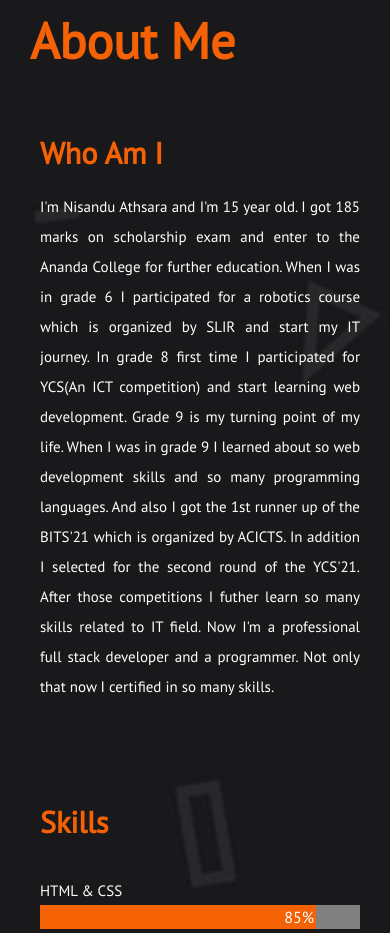
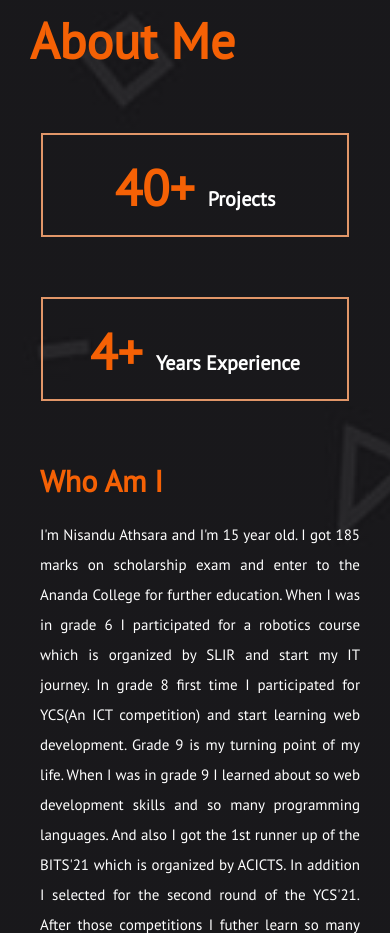
Before and after one commit to NisanduAthsara/Personal-Portifolio, a plain HTML site: page index.html in a window 390 px wide. Shown: the part 940-1873 px from the top of the page. Drawn offline with Linux system fonts and the light colour scheme; a web font is replaced by a local one.

Commit message:
Add some new items

```diff
--- a/css/style.css
+++ b/css/style.css
@@ -346,3 +346,100 @@ body{
         margin-left:10px;
     }
 }
+
+.about-cards{
+    display:flex;
+    flex-wrap: wrap;
+    margin-left:50px;
+}
+
+.about-card{
+    margin:20px;
+    margin-top:60px;
+    margin-left:0;
+    width:40%;
+    padding: 30px;
+    border:2px solid #e19668;
+    height:120px;
+    color:#fff;
+    transition: 0.4s ease-in-out;
+    cursor: pointer;
+}
+
+.about-card:hover{
+    border:2px solid #f56105;
+}
+
+.card-special{
+    color:#f56105;
+    font-size: 100px;
+}
+
+@media only screen and (max-width: 1125px){
+    .card-special{
+        font-size:80px;
+    }
+    .about-card{
+        font-size:15px;
+        margin-right:5px;
+        padding-right:25px;
+    }
+}
+
+@media only screen and (max-width: 1075px){
+    .about-cards{
+        display:block;
+    }
+    .about-card{
+        width:60%;
+        display:flex;
+        justify-content: center;
+        margin-left: auto;
+        margin-right: auto;
+    }
+}
+
+@media only screen and (max-width: 830px){
+    .about-card{
+        width:80%;
+    }
+}
+
+@media only screen and (max-width: 700px){
+    .about-cards{
+        margin-left:0;
+    }
+    .about-card{
+        width:80%;
+        padding:20px;
+        font-size:12px;
+        height:100px;
+    }
+    .card-special{
+        font-size:70px;
+    }
+}
+
+@media only screen and (max-width: 550px){
+    .about-card{
+        width:70%;
+        padding:20px;
+        font-size:10px;
+        height:80px;
+    }
+    .card-special{
+        font-size:60px;
+    }
+}
+
+@media only screen and (max-width: 400px){
+    .about-card{
+        width:80%;
+        padding:20px;
+        font-size:10px;
+        height:60px;
+    }
+    .card-special{
+        font-size:50px;
+    }
+}
--- a/index.html
+++ b/index.html
@@ -28,6 +28,14 @@
     </div>
     <div class="about" id="about">
         <h1 class="about-h">About Me</h1>
+        <div class="about-cards">
+            <div class="about-card">
+                <h1 class="about-card-h"><span class="card-special">40+ </span>Projects</h1>
+            </div>
+            <div class="about-card">
+                <h1 class="about-card-h"><span class="card-special">4+ </span>Years Experience</h1>
+            </div>
+        </div>
         <div class="who-am-i">
             <h1 class="who-am-i-h">Who Am I</h1>
             <p class="who-am-i-p">I'm Nisandu Athsara and I'm 15 year old. I got 185 marks on scholarship exam and enter
```
